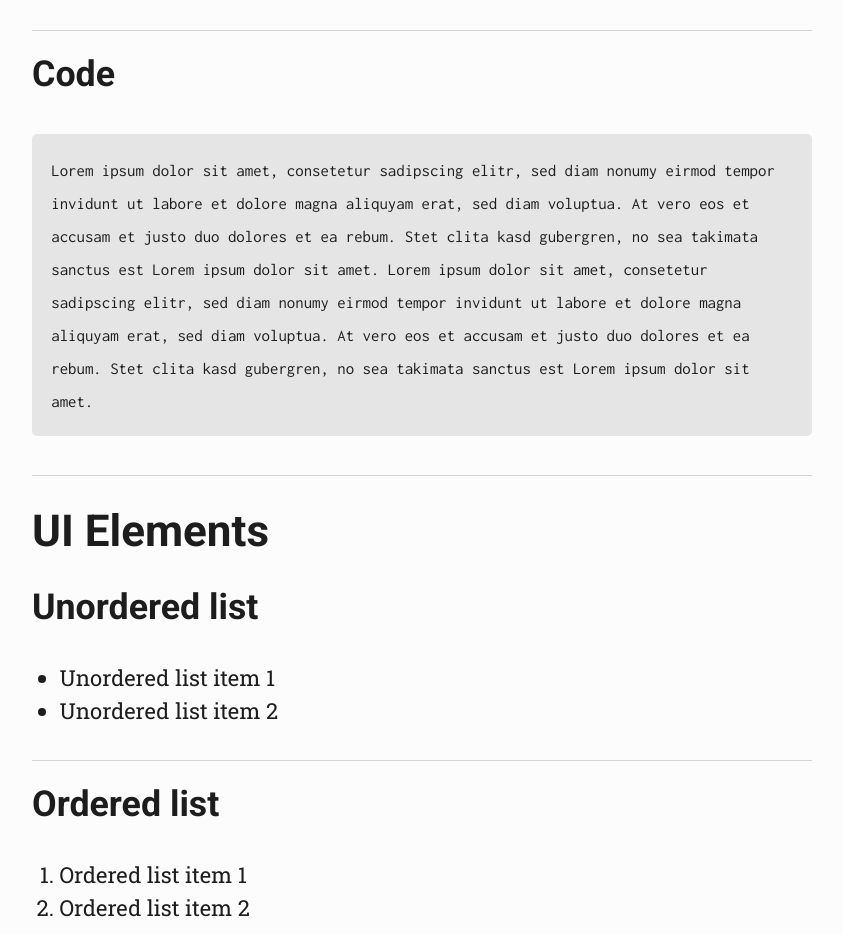
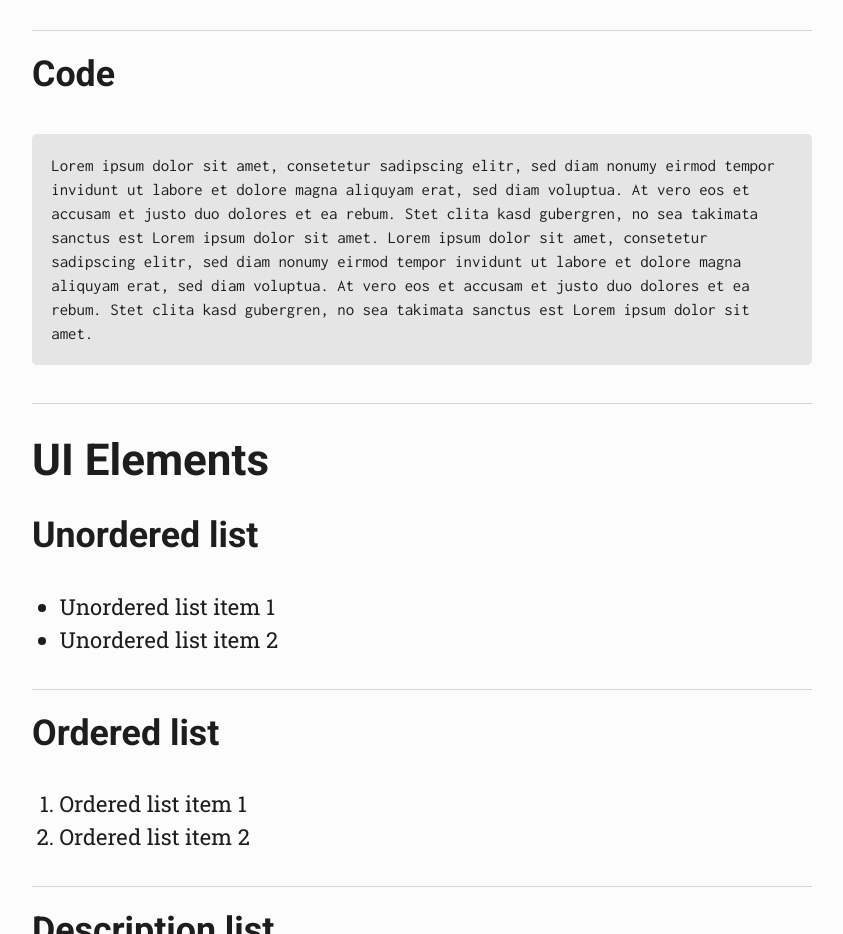
Before and after one commit to niklausgerber/rapid-bootstrap-v4, a plain HTML site: page index.html in a window 1280 px wide. Shown: the part 2583-3517 px from the top of the page, without its empty margins (218-1061 px from the left). Drawn offline with Linux system fonts and the light colour scheme.

Commit message:
Line Height for code elements
Did some fine tuning on the line height.

```diff
--- a/assets/css/styles.css
+++ b/assets/css/styles.css
@@ -201,6 +201,7 @@ samp {
     font-style: normal;
     font-weight: 500;
     font-size: 0.875em;
+    line-height: 1.25em;
 }
 /* Forms */
 
```
Also changed, not shown: assets/css/styles.min.css, 1 other file.
